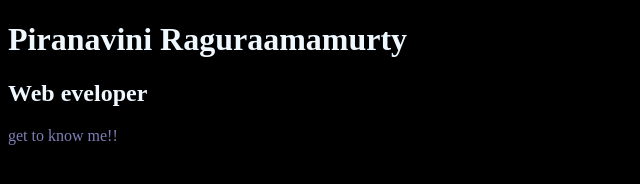
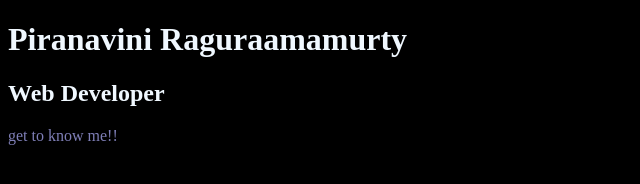
Before and after one commit to rpiranavini/Piranavini, a plain HTML site: page index.html in a window 1280 px wide. Shown: the full height of the page, 0-640 px from the left. Drawn offline with Linux system fonts and the light colour scheme.

Commit message:
change heading

```diff
--- a/index.html
+++ b/index.html
@@ -9,7 +9,7 @@
 </head>
 <body style="background-color: black;color: aliceblue">
   <h1>Piranavini Raguraamamurty</h1>
-  <h2>Web eveloper</h2>
+  <h2>Web Developer</h2>
   <p style="color: rgb(127, 127, 183);">get to know me!!</p>
 </body>
 </html>
```
